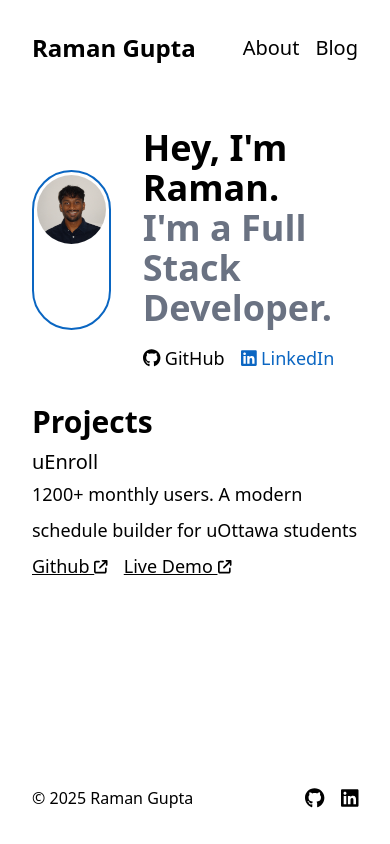
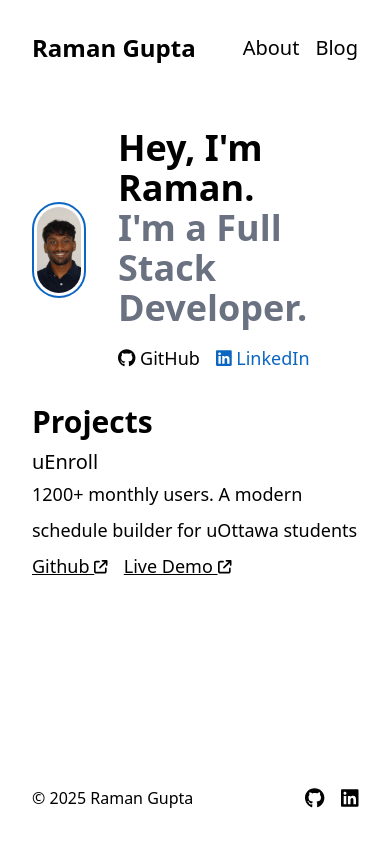
Before and after one commit to g-raman/personal-website, a Next.js app: page / in a window 390 px wide. Built offline with nearby package versions, Linux system fonts and the light colour scheme.

Commit message:
feat: make image border responsive

```diff
--- a/src/components/ProfileCard/ProfileCard.tsx
+++ b/src/components/ProfileCard/ProfileCard.tsx
@@ -6,9 +6,9 @@ import { FontAwesomeIcon } from "@fortawesome/react-fontawesome";
 export default function ProfileCard() {
   return (
     <div className="flex items-center gap-8">
-      <div className="relative h-[160px] w-[160px] rounded-full border-2 border-[#0a66c2] bg-white p-[3px]">
+      <div className="relative h-24 w-24 rounded-full border-2 border-[#0a66c2] bg-white p-[3px] sm:h-32 sm:w-32 md:h-40 md:w-40">
         <Image
-          className="aspect-square rounded-full object-cover"
+          className="h-full w-full rounded-full object-cover"
           src="/headshot.jpeg"
           alt="Picture of Raman Gupta"
           width={150}
```
